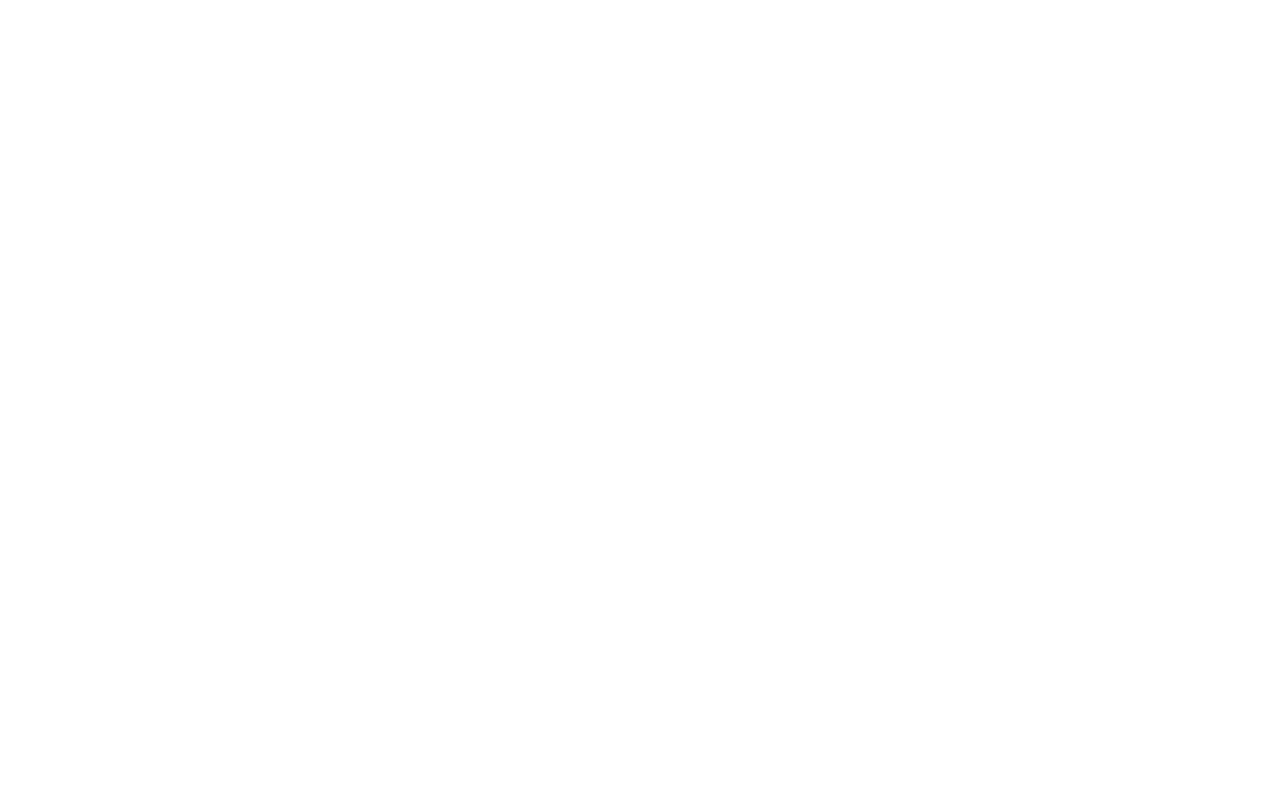
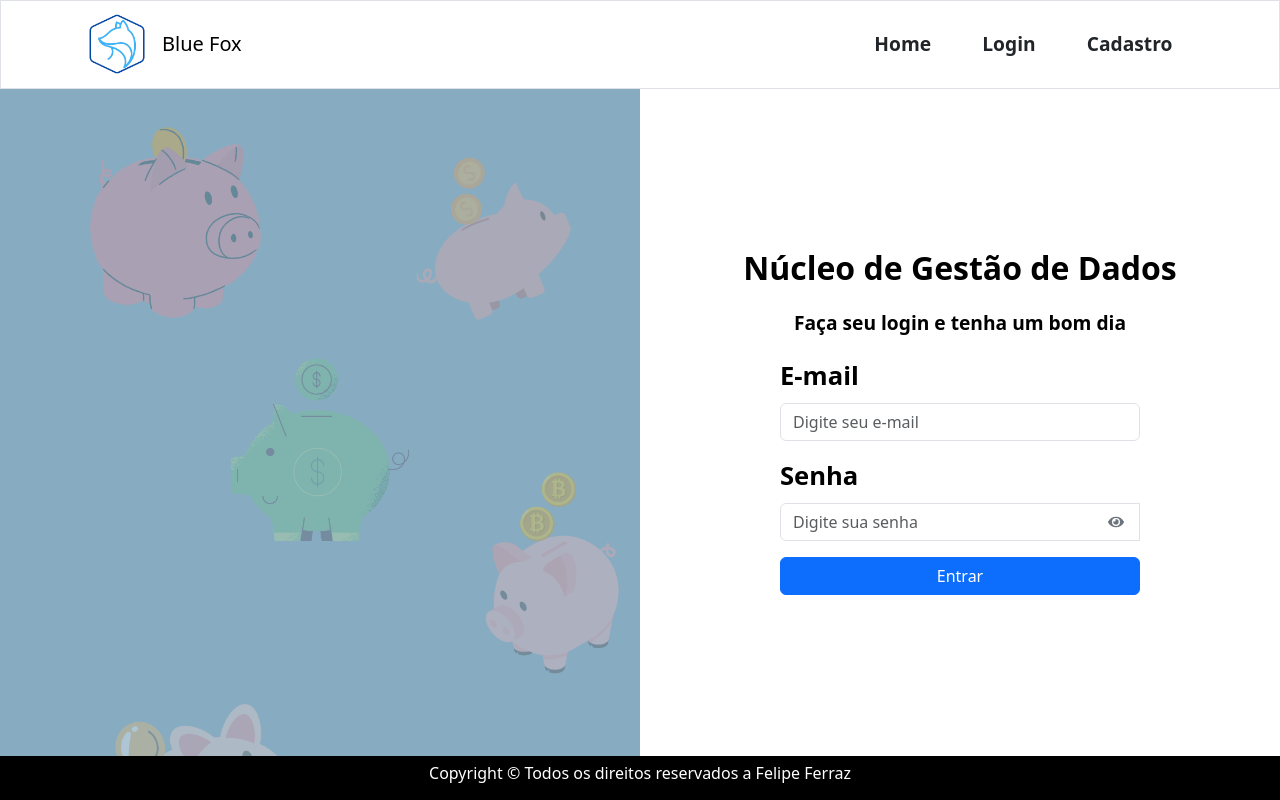
Before and after one commit to FelipeFerraz4/investment-management, a React (Vite) app in the folder front-end/: page /login in a window 1280 px wide. Before the commit this address had no page. Built offline with nearby package versions, Linux system fonts and the light colour scheme.

Commit message:
create login-page

```diff
--- a/front-end/src/App.jsx
+++ b/front-end/src/App.jsx
@@ -1,5 +1,5 @@
 import { BrowserRouter as Router, Route, Routes } from 'react-router-dom';
-// import Login from './pages/Login';
+import Login from './pages/Login';
 import Home from './pages/Home';
 // import Register from './pages/Register';
 // import DashBoard from './pages/DashBoard';
@@ -9,7 +9,7 @@
     <Router>
             <Routes>
                 <Route path="/" element={<Home/>} />
-                {/* <Route path="/login" element={<Login />} /> */}
+                <Route path="/login" element={<Login />} />
                 {/* <Route path="/register" element={<Register />} /> */}
                 {/* <Route path="/dashboard" element={<DashBoard />} /> */}
             </Routes>
--- a/front-end/src/components/Footer/index.jsx
+++ b/front-end/src/components/Footer/index.jsx
@@ -3,7 +3,7 @@
 function Footer() {
     return (
         <footer className="footer">
-            <h4 className='item_footer'>Copyright © Todos os direitos reservados a Felipe Ferraz</h4>
+            <h6 className='item_footer'>Copyright © Todos os direitos reservados a Felipe Ferraz</h6>
         </footer>
     );
 }
--- a/front-end/src/components/Header/components/Brand/index.jsx
+++ b/front-end/src/components/Header/components/VisualIdentity/index.jsx
@@ -1,12 +1,13 @@
+import { Link } from 'react-router-dom';
 import Logo from '../../../../assets/brand/brand.png';
 import './style.css';
 
 function Brand() {
     return(
-        <a className="brand" href="./index.html">
+        <Link className="brand" to="/">
             <img className="brand_image" src={Logo} alt="rabosa azul" />
             <h2 className="brand_title">Blue Fox</h2>
-        </a>
+        </Link>
     )
 }
 
--- a/front-end/src/components/Header/index.jsx
+++ b/front-end/src/components/Header/index.jsx
@@ -1,11 +1,12 @@
-import Brand from './components/Brand';
+import { Link } from 'react-router-dom';
+import VisualIdentity from './components/VisualIdentity';
 import './style.css';
 
 function Header() {
     return(
         <div className="border">
             <header id="Home" className="default_color container">
-                <Brand />
+                <VisualIdentity />
                 <div className="mobile_offcanvas"  data-bs-toggle="offcanvas" data-bs-target="#offcanvasScrolling" aria-controls="offcanvasScrolling">
                     <div className="mobile_offcanvas_line"></div>
                     <div className="mobile_offcanvas_line"></div>
@@ -22,13 +23,15 @@
                         <nav className="header_navbar_offcanvas">
                         <ul className="header_navbar_list" >
                             <li className="navbar_item">
-                                <a className="item" href="">Home</a>
+                                <Link className="item" to="/">Home</Link>
+                                {/* <a className="item" href="">Home</a> */}
                             </li>
                             <li className="navbar_item">
-                                <a className="item" href="">Login</a>
+                                <Link className="item" to="/login">Login</Link>
+                                {/* <a className="item" href="">Login</a> */}
                             </li>
                             <li className="navbar_item">
-                                <a className="item" href="">Cadastro</a>
+                                <Link className="item" to="/register">Cadastro</Link>
                             </li>
                         </ul>
                         </nav>
@@ -37,13 +40,15 @@
                 <nav className="header_navbar">
                     <ul className="header_navbar_list" >
                         <li className="navbar_item">
-                            <a className="item" href="">Home</a>
+                            <Link className="item" to="/">Home</Link>
+                            {/* <a className="item" href="">Home</a> */}
                         </li>
                         <li className="navbar_item">
-                            <a className="item" href="">Login</a>
+                            <Link className="item" to="/login">Login</Link>
+                            {/* <a className="item" href="">Login</a> */}
                         </li>
                         <li className="navbar_item">
-                            <a className="item" href="">Cadastro</a>
+                            <Link className="item" to="/register">Cadastro</Link>
                         </li>
                     </ul>
                 </nav>
--- a/front-end/src/components/Header/style.css
+++ b/front-end/src/components/Header/style.css
@@ -15,7 +15,7 @@
 }
 
 .border {
-    border-bottom: 3px solid black;
+    border-bottom: 5px solid black;
     display: flex;
     flex-direction: row;
     justify-content: center;
@@ -52,7 +52,7 @@
     color: var(--color5);
     padding: 0.5em;
     font-weight: 700;
-    font-size: 1.5em;
+    font-size: 1.2em;
 }
 
 .sub_item {
--- /dev/null
+++ b/front-end/src/components/LoginImage/index.jsx
@@ -0,0 +1,8 @@
+import './style.css';
+function LoginImage() {
+    return (
+        <section className="login_image"></section>
+    );
+}
+
+export default LoginImage;
--- /dev/null
+++ b/front-end/src/components/LoginImage/style.css
@@ -0,0 +1,15 @@
+.login_image {
+    flex: 3;
+    background-image: url("../../assets/image/pig_banner.png");
+    background-repeat: no-repeat;
+    background-position: inherit;
+    background-size: cover;
+    display: none;
+}
+
+@media screen and (min-width: 768px) {
+    .login_image {
+        flex: 2;
+        display: flex;
+    }
+}
--- /dev/null
+++ b/front-end/src/pages/Login/components/LoginData/index.jsx
@@ -0,0 +1,66 @@
+import { useState } from 'react';
+import { Form, Button, InputGroup, FormControl } from 'react-bootstrap';
+import { FaEye, FaEyeSlash } from 'react-icons/fa';
+import { useNavigate } from 'react-router-dom';
+
+import './style.css';
+
+function LoginData() {
+    const [email, setEmail] = useState('');
+    const [password, setPassword] = useState('');
+    const [showPassword, setShowPassword] = useState(false);
+    const [error, setError] = useState('');
+    const navegate = useNavigate();
+
+    const handleSubmit = (event) => {
+        event.preventDefault();
+        if (email === 'user@user.com' && password === 'senha') {
+            setError('');
+            navegate("/dashboard");
+        } else {
+            setError('E-mail ou senha invalido');
+        }
+    };
+
+    return(
+        <section className="login">
+            <h3 className="login_title">Núcleo de Gestão de Dados</h3>
+            <h6 className="login_subtitle">Faça seu login e tenha um bom dia</h6>
+            <Form onSubmit={handleSubmit}>
+                <Form.Group controlId="formEmail">
+                    <Form.Label className="login_form_title">E-mail</Form.Label>
+                    <Form.Control
+                        type="email"
+                        placeholder="Digite seu e-mail"
+                        value={email}
+                        onChange={(e) => setEmail(e.target.value)}
+                        required
+                        />
+                </Form.Group>
+
+                <Form.Group controlId="formPassword" className="mt-3">
+                    <Form.Label className="login_form_title">Senha</Form.Label>
+                    <InputGroup className="password-input-group">
+                        <FormControl
+                            type={showPassword ? 'text' : 'password'}
+                            placeholder="Digite sua senha"
+                            value={password}
+                            onChange={(e) => setPassword(e.target.value)}
+                            required
+                            />
+                        <InputGroup.Text onClick={() => setShowPassword(!showPassword)} className="password-toggle-icon">
+                            {showPassword ? <FaEyeSlash /> : <FaEye />}
+                        </InputGroup.Text>
+                    </InputGroup>
+                </Form.Group>
+
+                {error && <p className="login_error">{error}</p>}
+                <Button variant="primary" type="submit" className="mt-3 w-100">
+                    Entrar
+                </Button>
+            </Form>
+        </section>
+    );
+}
+
+export default LoginData;
--- /dev/null
+++ b/front-end/src/pages/Login/components/LoginData/style.css
@@ -0,0 +1,114 @@
+.login {
+    flex: 2;
+    height: 100%;
+    width: 100%;
+
+    background-image: url("../../../../assets/image/pig_banner.png");
+    background-repeat: no-repeat;
+    /* background-position: -70px top; */
+    background-size: cover;
+
+    display: flex;
+    flex-direction: column;
+    justify-content: center;
+    align-items: center;
+}
+
+.login_title {
+    color: white;
+    font-weight: bold;
+}
+
+.login_subtitle {
+    color: white;
+    font-weight: bold;
+    padding: 15px 0px;
+}
+
+.login_form_title {
+    color: white;
+    font-weight: bold;
+}
+
+.password-input-group {
+    width: 250px;
+    border-radius: 7px;
+}
+
+.password-input-group .password-toggle-icon {
+    cursor: pointer;
+    border: none;
+    background: transparent;
+}
+
+.password-input-group .form-control {
+    position: relative;
+    padding-right: 2.5rem;
+}
+
+.password-input-group .password-toggle-icon {
+    position: absolute;
+    right: 0.5rem;
+    color: #6c757d;
+
+    top: 50%;
+    transform: translateY(-50%);
+    display: flex;
+    align-items: center;
+    justify-content: center;
+    height: 100%;
+    padding: 0 0.5rem;
+    z-index: 2;
+}
+
+.login_error {
+    color: red;
+    margin: 0.5em 0em;
+}
+
+
+@media screen and (min-width: 452px) {
+    .login {
+        background-position: 0px;
+    }
+
+    .password-input-group {
+        width: 300px;
+    }
+}
+
+@media screen and (min-width: 768px) {
+    .login {
+        background-image: none;
+    }
+
+    .login_title {
+        color: black;
+    }
+
+    .login_subtitle {
+        color: black;
+    }
+
+    .login_form_title {
+        color: black;
+    }
+}
+
+@media screen and (min-width: 1024px) {
+    .login_title {
+        font-size: 2em;
+    }
+
+    .login_subtitle {
+        font-size: 1.2em;
+    }
+
+    .login_form_title {
+        font-size: 1.6em;
+    }
+
+    .password-input-group {
+        width: 360px;
+    }
+}
--- /dev/null
+++ b/front-end/src/pages/Login/index.jsx
@@ -0,0 +1,22 @@
+
+import Header from "../../components/Header";
+import Footer from "../../components/Footer";
+import '../../styles/stylePages.css';
+import './style.css';
+import LoginImage from '../../components/LoginImage';
+import LoginData from "./components/LoginData";
+
+function Login() {
+    return(
+        <div className="app-container">
+            <Header />
+            <main className="login_page">
+                <LoginImage />
+                <LoginData />
+            </main>
+            <Footer />
+        </div>
+    );
+}
+
+export default Login;
--- /dev/null
+++ b/front-end/src/pages/Login/style.css
@@ -0,0 +1,4 @@
+.login_page {
+    display: flex;
+    flex-direction: row;
+}
```
Also changed, not shown: front-end/src/assets/image/pig_banner.png (added), front-end/src/components/Header/components/VisualIdentity/style.css (renamed from front-end/src/components/Header/components/Brand/style.css).
